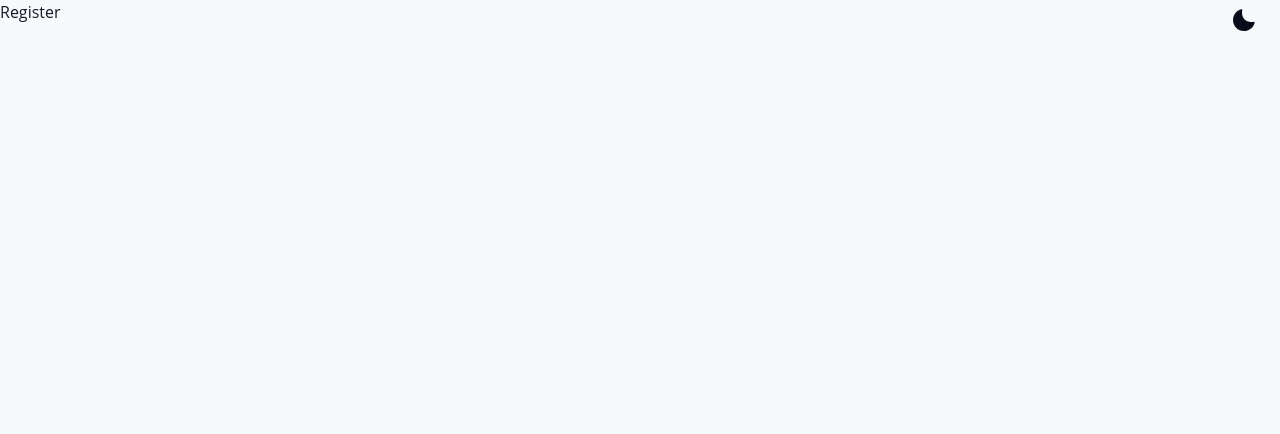
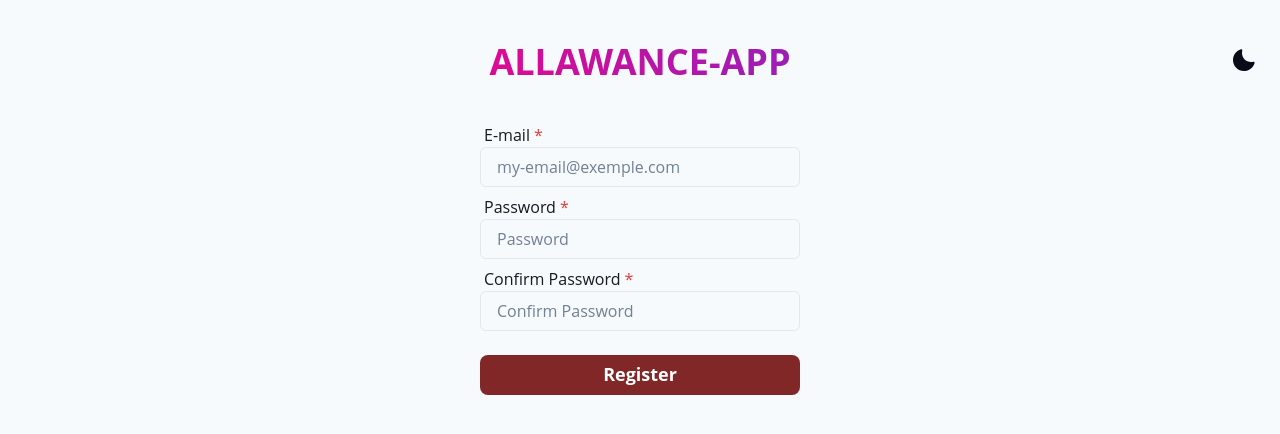
Before and after one commit to anthony-steffen/allowance-app, a React (Vite) app: page /allowance-app/register in a window 1280 px wide. Shown: the top 434 px of the page. Built offline with nearby package versions, Linux system fonts and the light colour scheme.

Commit message:
✨ feat: Register page done!

```diff
--- a/src/pages/Login.jsx
+++ b/src/pages/Login.jsx
@@ -35,7 +35,7 @@ console.log(theme)
         onSubmit={handleSubmit(onSubmit)}
         // spacing={4}
         align='center'
-        w={{ base: '80%', md: '50%', xl: '55%' }}
+        w={{ base: '80%', md: '50%', xl: '50%' }}
         mx='auto'
       >
         <FormControl isRequired>
--- a/src/pages/Register.jsx
+++ b/src/pages/Register.jsx
@@ -1,8 +1,89 @@
+import { useForm } from 'react-hook-form'
 
+import {
+  Button,
+  VStack,
+  Container,
+  Heading,
+  Input,
+  FormControl,
+  FormLabel,
+  Alert,
+  AlertIcon,
+} from '@chakra-ui/react'
 
 const Register = () => {
+
+  const { register, handleSubmit, formState: { errors }, watch } = useForm();
+
+  const onSubmit = data => console.log(data);
+
   return (
-    <div>Register</div>
+
+    <Container maxW='2xl'>
+      <Heading
+        bgGradient='linear(to-l, #7928CA, #FF0080)'
+        bgClip='text'
+        fontSize={{ base: '2xl', md: '4xl' }}
+        textAlign='center'
+        my={10}
+      >
+        ALLAWANCE-APP
+      </Heading>
+
+      <VStack as='form'
+        onSubmit={handleSubmit(onSubmit)}
+        align='center'
+        w={{ base: '80%', md: '50%', xl: '50%' }}
+        mx='auto'
+      >
+        <FormControl isRequired>
+          <FormLabel ms={1} mb={0}>E-mail</FormLabel>
+          <Input
+          placeholder='my-email@exemple.com'
+          {...register('email', { required: true, pattern: /^\S+@\S+$/i })}
+          />
+          {errors.email && <Alert status='error'>
+          {/* <AlertIcon /> */}
+          Email is required and must be valid
+          </Alert>}
+        </FormControl>
+
+        <FormControl isRequired>
+          <FormLabel ms={1} mb={0}>Password</FormLabel>
+          <Input
+          placeholder='Password'
+          type='password'
+          {...register('Password', { required: true, minLength: 8})}
+          />
+          {errors.Password && <Alert status='error'>
+         <AlertIcon />
+          Password must be longer than 8 characters
+          </Alert>}
+        </FormControl>
+
+        <FormControl isRequired>
+          <FormLabel ms={1} mb={0}>Confirm Password</FormLabel>
+          <Input
+            placeholder='Confirm Password'
+            type="password"
+            {...register('confirmPassword', {
+              required: true,
+              validate: value => value === watch('Password') || 'As senhas não são iguais.'
+            })}
+          />
+          {errors.confirmPassword && <Alert status='error'>
+            <AlertIcon />
+            {errors.confirmPassword.message}
+          </Alert>}
+        </FormControl>
+
+        <Button type='submit' variant='solid' w='100%' mt={4} fontSize={{ base: 'md', md: 'lg' }}>
+          Register
+        </Button>
+
+      </VStack>
+    </Container>
   )
 }
 
```
